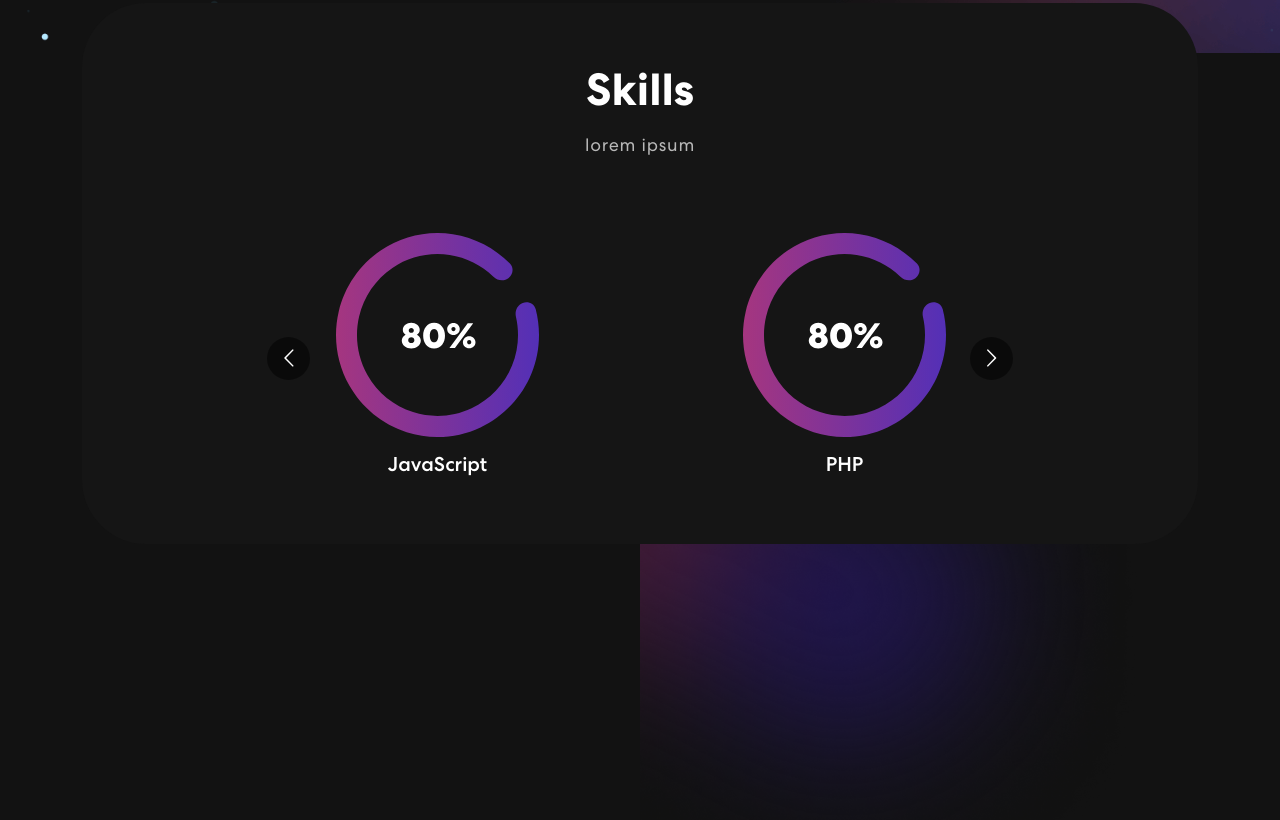
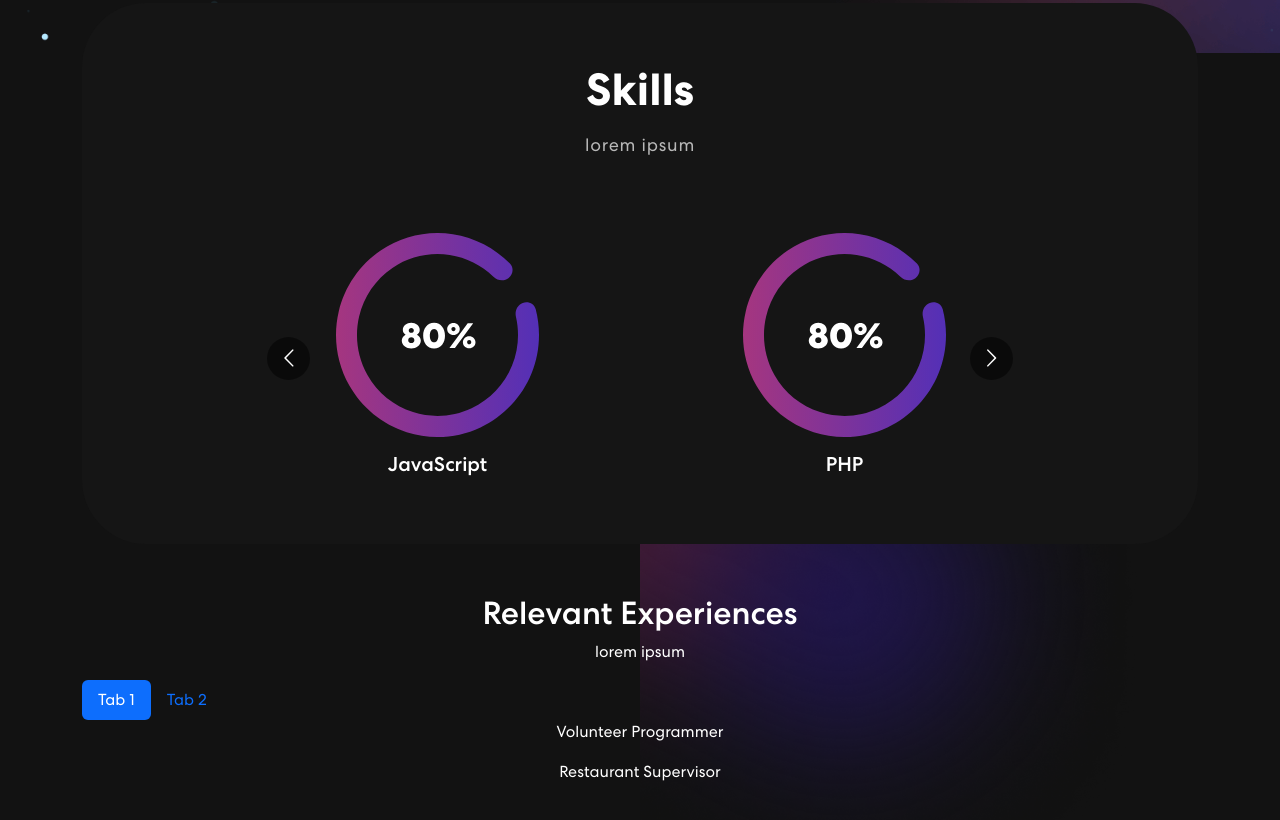
Before and after one commit to kaviyakrishnan/KSuji-Responsive-Portfolio-Website, a React (Create React App) app: page / in a window 1280 px wide. Shown: the part 807-1627 px from the top of the page. Built offline with nearby package versions, Linux system fonts and the light colour scheme.

Commit message:
experience feature added inital commit

```diff
--- a/src/App.js
+++ b/src/App.js
@@ -4,6 +4,7 @@ import './App.css';
 import { NavBar } from './components/Navbar.js';
 import { Banner } from './components/Banner';
 import { Skills } from './components/Skills';
+import {Experience} from './components/Experience';
 import 'bootstrap/dist/css/bootstrap.min.css'
 
 
@@ -14,6 +15,7 @@ function App() {
    <NavBar />
     <Banner />
     <Skills />
+    <Experience />
     </div>
 
   );
--- /dev/null
+++ b/src/components/Experience.js
@@ -0,0 +1,55 @@
+import { Container, Row, Col, Tab, Nav } from "react-bootstrap";
+import expImgOne from "../assets/img/expImg1.jpg";
+import expImg2 from "../assets/img/expImg2.jpg";
+
+export const Experience = () => {
+
+   const experience = [
+    {
+        title: "Volunteer Programmer",
+        description: "bshdvluhgkdjsbjsd",
+        imgUrl: expImgOne,
+    },
+    {
+        title: "Restaurant Supervisor",
+        description: "bshdvluhgkdjsbjsd",
+        imgUrl: expImg2,
+    }
+];
+    return(
+    <section className="experience" id="experience">
+        <Container>
+            <Row>
+                <Col>
+                <h2>Relevant Experiences</h2>
+                <p>lorem ipsum</p>
+                <Tab.Container id="experience-tabs" defaultActiveKey="first">
+                <Nav variant="pills" defaultActiveKey="/home">
+                    <Nav.Item>
+                    <Nav.Link eventKey="first">Tab 1</Nav.Link>
+                    </Nav.Item>
+                    <Nav.Item>
+                    <Nav.Link eventKey="second">Tab 2</Nav.Link>
+                    </Nav.Item>
+                </Nav>
+                <Tab.Content>
+                    <Tab.Pane eventKey="first">
+                        <Row>
+                            {
+                                experience.map((experience, index) => {
+                                    return(
+                                        <p>{experience.title}</p>
+                                    )
+                                })
+                            }
+                        </Row>
+                    </Tab.Pane>
+                    <Tab.Pane eventKey="second">Second tab content</Tab.Pane>
+                </Tab.Content>
+                </Tab.Container>
+                </Col>
+            </Row>
+        </Container>
+    </section>
+    )
+}
```
Also changed, not shown: src/assets/img/expImg1.jpg (added), src/assets/img/expImg2.jpg (added).
